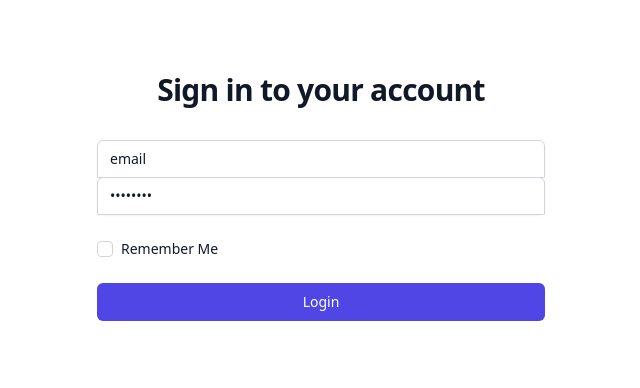
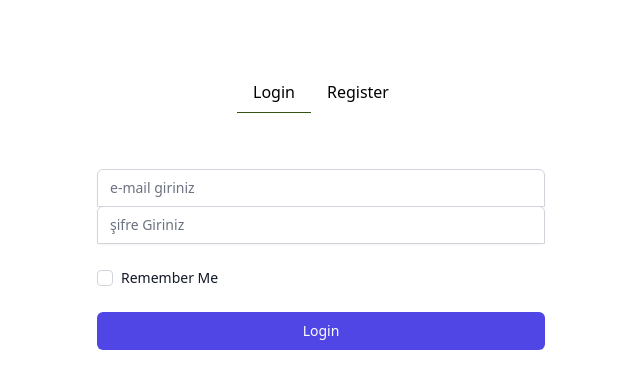
Before and after one commit to emreunsal1/mini-product-rm, a Next.js app: page /sign-in in a window 1280 px wide. Shown: the top 388 px of the page, without its empty margins (319-959 px from the left). Built offline with nearby package versions, Linux system fonts and the light colour scheme.

Commit message:
add login register logic for client

```diff
--- a/src/components/Button.tsx
+++ b/src/components/Button.tsx
@@ -2,7 +2,7 @@ import React from 'react';
 
 type ButtonProps = {
   children: JSX.Element | string,
-  onClick?: () => any
+  onClick?: (event: React.MouseEvent<HTMLButtonElement, MouseEvent>) => any
 };
 
 function Button({ children, onClick }:ButtonProps) {
--- a/src/components/CheckBox.tsx
+++ b/src/components/CheckBox.tsx
@@ -9,8 +9,8 @@ type CheckBoxProps = {
 export default function CheckBox({ children, onChange, value }:CheckBoxProps) {
   return (
     <div className="flex items-center">
-      <input checked={value} onChange={onChange} id="checkbox" type="checkbox" className="h-4 w-4 rounded border-gray-300 text-indigo-600 focus:ring-indigo-500" />
-      <label htmlFor="checkbox" className="ml-2 block text-sm text-gray-900">{children}</label>
+      <input checked={value} onChange={onChange} id="checkbox" type="checkbox" className="h-4 w-4 rounded border-gray-300 text-indigo-600 cursor-pointer focus:ring-indigo-500" />
+      <label htmlFor="checkbox" className="ml-2 block cursor-pointer select-none text-sm text-gray-900">{children}</label>
     </div>
   );
 }
--- a/src/components/Input.tsx
+++ b/src/components/Input.tsx
@@ -2,8 +2,8 @@ import React from 'react';
 
 type InputProps = {
 
-  onChange: () => any,
-  value: any,
+  onChange: (e: React.ChangeEvent<HTMLInputElement>) => any,
+  value?: any,
   placeholder: string,
   type?: 'text' | 'email' | 'password' | 'number',
 };
--- a/src/components/SignInForm.tsx
+++ b/src/components/SignInForm.tsx
@@ -1,29 +1,82 @@
-import React from 'react';
+import React, { useState, useRef } from 'react';
+import { login, register } from '../api/client/auth';
 import Button from './Button';
 import CheckBox from './CheckBox';
-import Input from './input';
+import Input from './Input';
+import Tab from './Tab';
+
+enum SelectedIndex {
+  LOGIN = 0,
+  REGISTER = 1,
+}
+interface UserBase {
+  email: string,
+  password:string,
+}
+
+interface UserSignIn extends UserBase {
+  name: string,
+  surname: string,
+  phone: string,
+}
 
 export default function SignInForm() {
+  const [selectedIndex, setSelectedIndex] = useState<SelectedIndex>(0);
+  const userInfo = useRef<UserSignIn>({
+    email: '', password: '', name: '', phone: '', surname: '',
+  });
+  const againPassword = useRef<UserSignIn['password']>('');
+
+  const buttonClickHandler = async (event: React.MouseEvent<HTMLButtonElement, MouseEvent>) => {
+    event.preventDefault();
+    try {
+      const { email, password, name } = userInfo.current;
+      if (selectedIndex === SelectedIndex.LOGIN) {
+        await login({ email, password });
+      }
+      await register({ email, password, name });
+    } catch (error) {
+      window.alert(error.response.data.message);
+    }
+  };
+
+  const inputChangeHandler = (value: string, type: keyof UserSignIn) => {
+    userInfo.current[type] = value;
+  };
+
   return (
     <div className="flex min-h-full items-center justify-center py-12 px-4 sm:px-6 lg:px-8">
       <div className="w-full max-w-md space-y-8">
-        <div>
-          <h2 className="mt-6 text-center text-3xl font-bold tracking-tight text-gray-900">Sign in to your account</h2>
-        </div>
+        <Tab
+          onChange={(index) => {
+            setSelectedIndex(index);
+          }}
+          selectedIndex={selectedIndex}
+          tabs={['Login', 'Register']}
+        />
         <form className="mt-8 space-y-6">
-          <input type="hidden" name="remember" value="true" />
           <div className="-space-y-px rounded-md shadow-sm">
-            <Input placeholder="e-mail giriniz" type="email" value="email" onChange={() => {}} />
-            <Input placeholder="şifre Giriniz" value="password" type="password" onChange={() => { }} />
+            <Input placeholder="e-mail giriniz" type="email" onChange={(event) => inputChangeHandler(event.target.value, 'email')} />
+            <Input placeholder="şifre Giriniz" type="password" onChange={(event) => { inputChangeHandler(event.target.value, 'password'); }} />
+
+            {selectedIndex === SelectedIndex.REGISTER
+              && (
+              <>
+                <Input placeholder="Again PassWord" type="password" onChange={(event) => { againPassword.current = event.target.value; }} />
+                <Input placeholder="Name" onChange={(event) => { inputChangeHandler(event.target.value, 'name'); }} />
+                <Input placeholder="Surname" onChange={(event) => { inputChangeHandler(event.target.value, 'surname'); }} />
+                <Input placeholder="Phone Number" type="number" onChange={(event) => { inputChangeHandler(event.target.value, 'phone'); }} />
+              </>
+              )}
+
           </div>
           <div className="flex items-center justify-between">
             <CheckBox value={false} onChange={() => {}}>
               Remember Me
             </CheckBox>
           </div>
-
           <div>
-            <Button>
+            <Button onClick={buttonClickHandler}>
               Login
             </Button>
           </div>
--- /dev/null
+++ b/src/components/Tab.tsx
@@ -0,0 +1,35 @@
+import React from 'react';
+
+type TabProps = {
+  tabs: string[],
+  onChange: (index: number) => void,
+  selectedIndex: number
+};
+export default function Tab({ tabs, onChange, selectedIndex }: TabProps) {
+  const changeHandler = (index:number) => {
+    onChange(index);
+  };
+  return (
+    <div className="flex min-h-full items-center justify-center py-6 px-4 sm:px-6 lg:px-8">
+      {
+        tabs.map((tab, index) => {
+          let className = 'px-4 py-2 cursor-pointer select-none hover:bg-slate-100 border-b border-b-transparent ';
+          if (index === selectedIndex) {
+            className += '!border-b-lime-900';
+          }
+          return (
+            <div
+              className={className}
+              onClick={() => changeHandler(index)}
+              key={index}
+            >
+              {tab}
+            </div>
+          );
+        })
+      }
+
+    </div>
+
+  );
+}
```
Also changed, not shown: .eslintrc.json.
